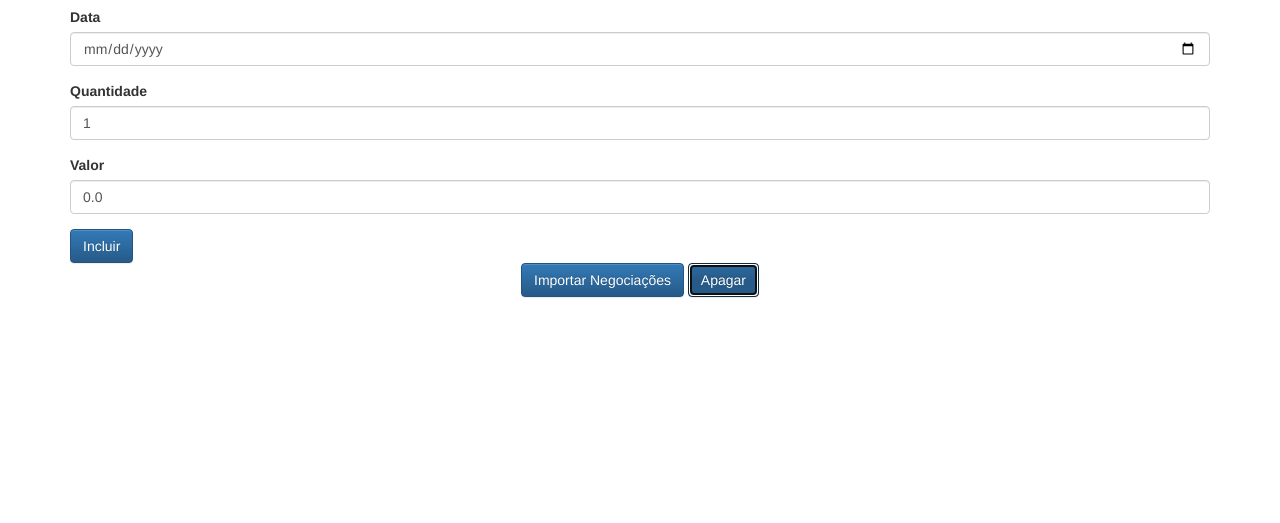
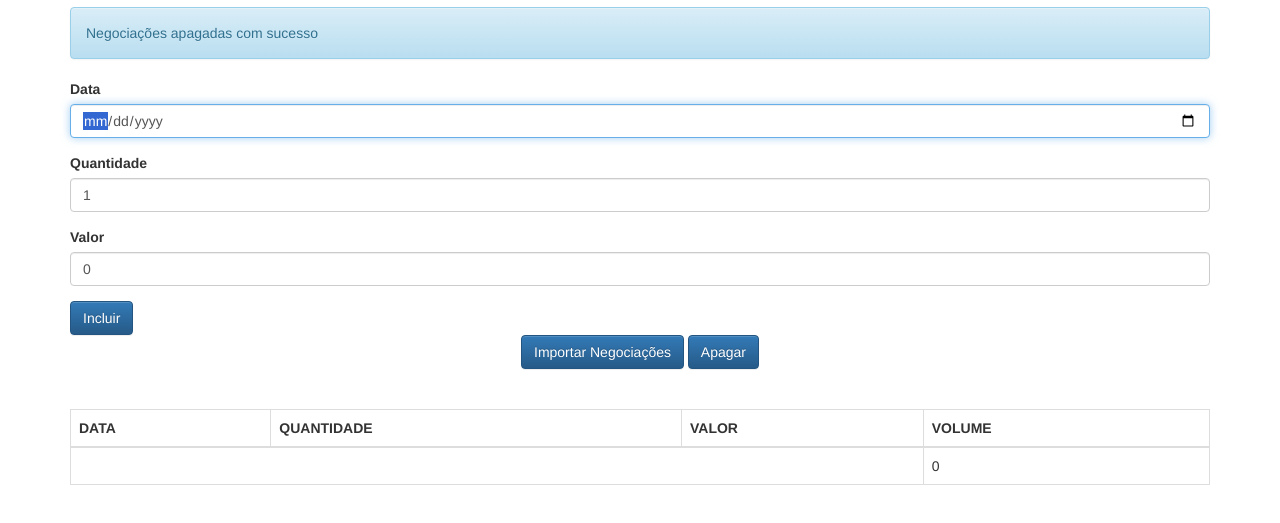
Before and after one commit to joseouluis/js, a plain HTML site: page alura/ES6/aluraframe/client/index.html in a window 1280 px wide. Both pictures are taken after a click on the button "Apagar". Shown: the part 63-586 px from the top of the page. Drawn offline with Linux system fonts and the light colour scheme.

Commit message:
adicionado o Proxy no controler

```diff
--- a/alura/ES6/aluraframe/client/index.html
+++ b/alura/ES6/aluraframe/client/index.html
@@ -59,22 +59,7 @@
     <script src="js/app/models/Mensagem.js"></script>
     <script src="js/app/views/MensagemView.js"></script>
     <script>
-
-        let lista = new Proxy(new ListaNegociacoes(), {
-
-            get: function (target, prop, receiver) {
-                if (['adiciona', 'esvazia'].includes(prop) && typeof (target[prop]) == typeof (Function)) {
-                    return function () {
-                        console.log(`a propriedade "${prop}" foi interceptada`);
-                    }
-                }
-                return Reflect.get(target, prop, receiver);
-            }
-        })
-
-        lista.adiciona(new Negociacao(new Date(), 1, 100));
-        lista.esvazia();
-        lista._negociacoes
+        let negociacaoController = new NegociacaoController();
     </script>
 </body>
 
--- a/alura/ES6/aluraframe/client/js/app/controllers/NegociacaoController.js
+++ b/alura/ES6/aluraframe/client/js/app/controllers/NegociacaoController.js
@@ -8,7 +8,26 @@
         this._inputQuantidade = $('#quantidade');
         this._inputValor = $('#valor');
 
-        // this._listaNegociacoes = new ListaNegociacoes( model => this._negociacoesView.update( model ));
+        let self = this;
+        this._listaNegociacoes = new Proxy(new ListaNegociacoes(), {
+
+            get(target, prop, receiver) {
+
+                if (['adiciona', 'esvazia'].includes(prop) && typeof (target[prop]) == typeof (Function)) {
+
+                    return function () {
+
+                        console.log(`método '${prop}' interceptado`);
+
+                        Reflect.apply(target[prop], target, arguments);
+                        self._negociacoesView.update(target);
+
+                    }
+                }
+
+                return Reflect.get(target, prop, receiver);
+            }
+        });
 
         this._negociacoesView = new NegociacoesView($('#negociacoesView'));
         this._negociacoesView.update(this._listaNegociacoes);
@@ -23,10 +42,10 @@
         this._negociacoesView.update(this._listaNegociacoes);
 
         this._mensagem.texto = 'Negociações apagadas com sucesso';
-        this._mensagemView.update( this._mensagem );
+        this._mensagemView.update(this._mensagem);
     }
 
-    adiciona( event ) {
+    adiciona(event) {
 
         event.preventDefault();
         this._listaNegociacoes.adiciona(this._criaNegociacao());
@@ -52,7 +71,7 @@
     _criaNegociacao() {
 
         return new Negociacao(
-            DateHelper.textoParaData( this._inputData.value ),
+            DateHelper.textoParaData(this._inputData.value),
             this._inputQuantidade.value,
             this._inputValor.value
         );
--- a/alura/ES6/aluraframe/client/js/app/models/ListaNegociacoes.js
+++ b/alura/ES6/aluraframe/client/js/app/models/ListaNegociacoes.js
@@ -7,7 +7,7 @@
 
     adiciona( negociacao ) {
         this._negociacoes.push( negociacao );
-        this._armadilha( this );
+
     }
 
     get negociacoes() {
@@ -18,7 +18,6 @@
     esvazia() {
 
         this._negociacoes = [];
-        this._armadilha( this );
     }
 
     esvazia()   {
```
